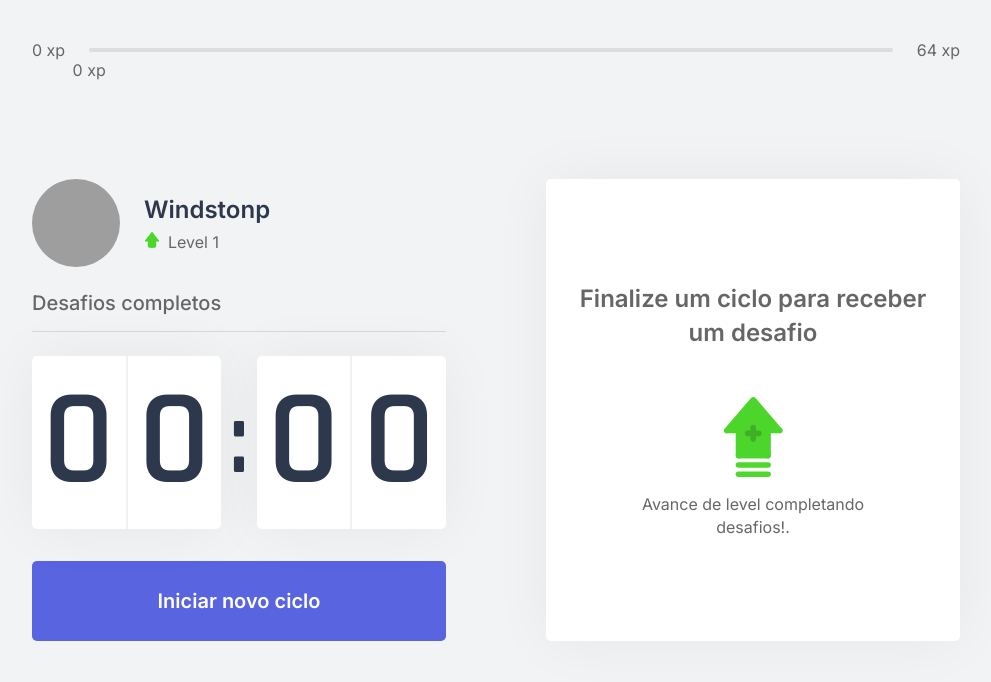
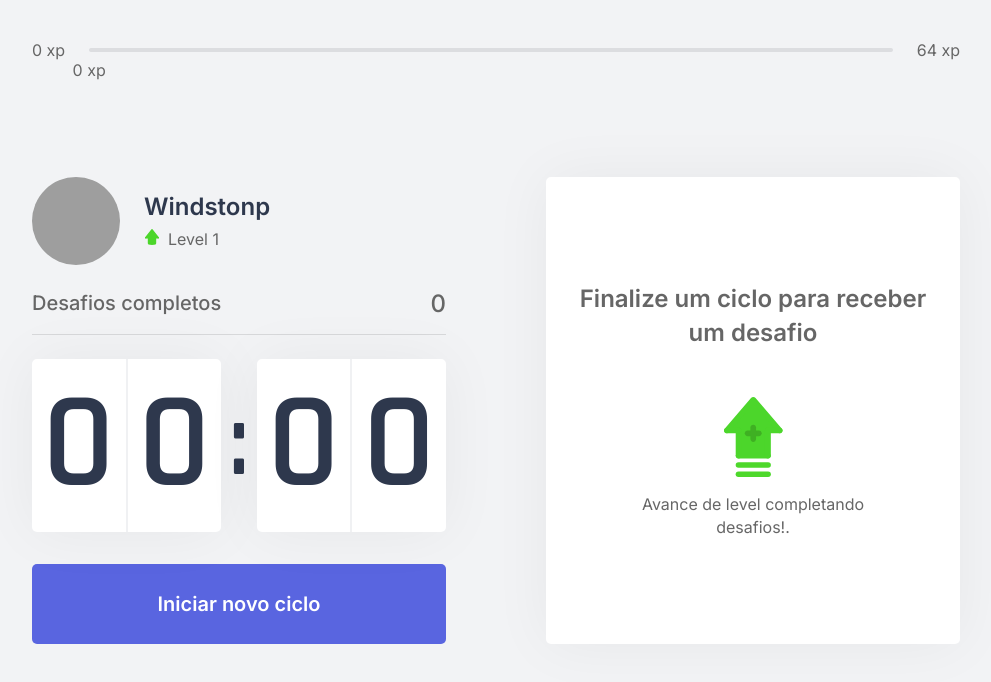
Before and after one commit to windstonp/WorkUp, a Next.js app: page / in a window 1280 px wide. Shown: the top 682 px of the page, without its empty margins (144-1135 px from the left). Built offline with nearby package versions, Linux system fonts and the light colour scheme; grey boxes are pictures that could not be loaded.

Commit message:
WKUP-reset-challenge-counter

```diff
--- a/src/contexts/challengesContext.tsx
+++ b/src/contexts/challengesContext.tsx
@@ -22,7 +22,7 @@ interface ChallengesContextData{
 export function ChallengesProvider( { children } :ChallengesProviderProps ){
     const [level, setLevel] = useState(1);
     const [currentExperience, setCurrentExperience] = useState(0);
-    const [challengesCompleted, setChallengesCompleted] = useState();
+    const [challengesCompleted, setChallengesCompleted] = useState(0);
     const [activeChallenge, setActiveChallenge] = useState(null);
     const experienceToNextLevel = Math.pow((level + 1) * 4, 2);
     function levelUp(){
```
